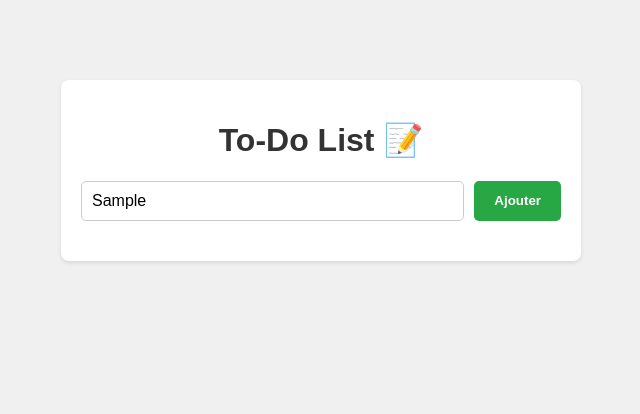
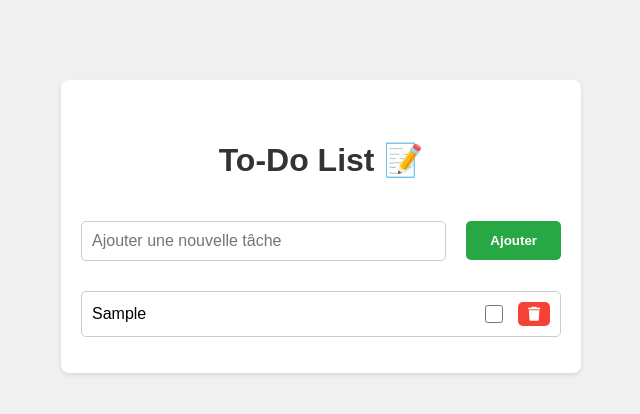
Before and after one commit to Paul04sho/to-do-list, a plain HTML site: page index.html in a window 1280 px wide. Both pictures are taken after typing "Sample" into the empty fields and a click on the button "Ajouter". Shown: the whole page, without its empty margins (319-959 px from the left). Drawn offline with Linux system fonts and the light colour scheme.

Commit message:
Basic structure of the webpage

```diff
--- a/css/style.css
+++ b/css/style.css
@@ -1,3 +1,4 @@
+
 /*  Styles généraux */
 body {
     font-family: Arial, sans-serif;
@@ -20,11 +21,15 @@ body {
 h1 {
     color: #333;
     text-align: center;
+    padding: 20px 0;
 }
 
 .input-container {
     display: flex;
-    margin-bottom: 20px;
+    gap: 10px;
+    align-items: center;
+    position: relative;
+    margin-bottom: 30px;
 }
 
 input[type="text"] {
@@ -34,16 +39,29 @@ input[type="text"] {
     border-radius: 5px;
     font-size: 16px;
     margin-right: 10px;
+    margin-top: 0;
+}
+
+.alert-text {
+    position: absolute;
+    bottom: 100%;
+    left: 0;
+    margin-top: 6px;
+    color: red;
+    font-size: 14px;
+    font-weight: 700;
+    display: none;
 }
 
 button {
-    padding: 10px 20px;
+    padding: 12px 24px;
     background-color: #28a745;
     border: none;
     border-radius: 5px;
     color: #fff;
     font-weight: 700;
     cursor: pointer;
+    margin-top: 0;
 }
 
 button:hover {
@@ -95,7 +113,7 @@ li input[type="checkbox"] {
     border-radius: 5px;
     cursor: pointer;
     font-size: 14px;
-    max-width: 32px;
+    min-width: 32px;
 }
 
 .deleteBtn:hover {
--- a/index.html
+++ b/index.html
@@ -14,6 +14,7 @@
         <div class="input-container">
             <input type="text" id="taskInput" placeholder="Ajouter une nouvelle tâche">
             <button id="addBtn">Ajouter</button>
+            <span class="alert-text">Vous devez renseigner le champ de saisie.</span>
         </div>
         <ul id="to-do-list">
             <!-- Les tâches seront ajoutées ici dynamiquement -->
--- a/js/main.js
+++ b/js/main.js
@@ -16,6 +16,8 @@ function addTask() {
         } else {
             alertElement.style.display = 'none';
         }
+
+        inputField.value = '';
 
         const taskItem = document.createElement('li');
         const taskTextSpan = document.createElement('span');
@@ -54,7 +56,7 @@ function deleteTask() {
     const deleteButton = document.createElement('button');
     deleteButton.className = 'deleteBtn'; // Pour le style
     const icon = document.createElement('i');
-    icon.className = 'fas fa-trash-alt'; // Classe FontAwesome pour l'icône de la corbeille
+    icon.className = 'fa fa-trash'; // Classe FontAwesome pour l'icône de la corbeille
     deleteButton.appendChild(icon);
     const taskElement = todoListContainer.lastChild;
 
```
